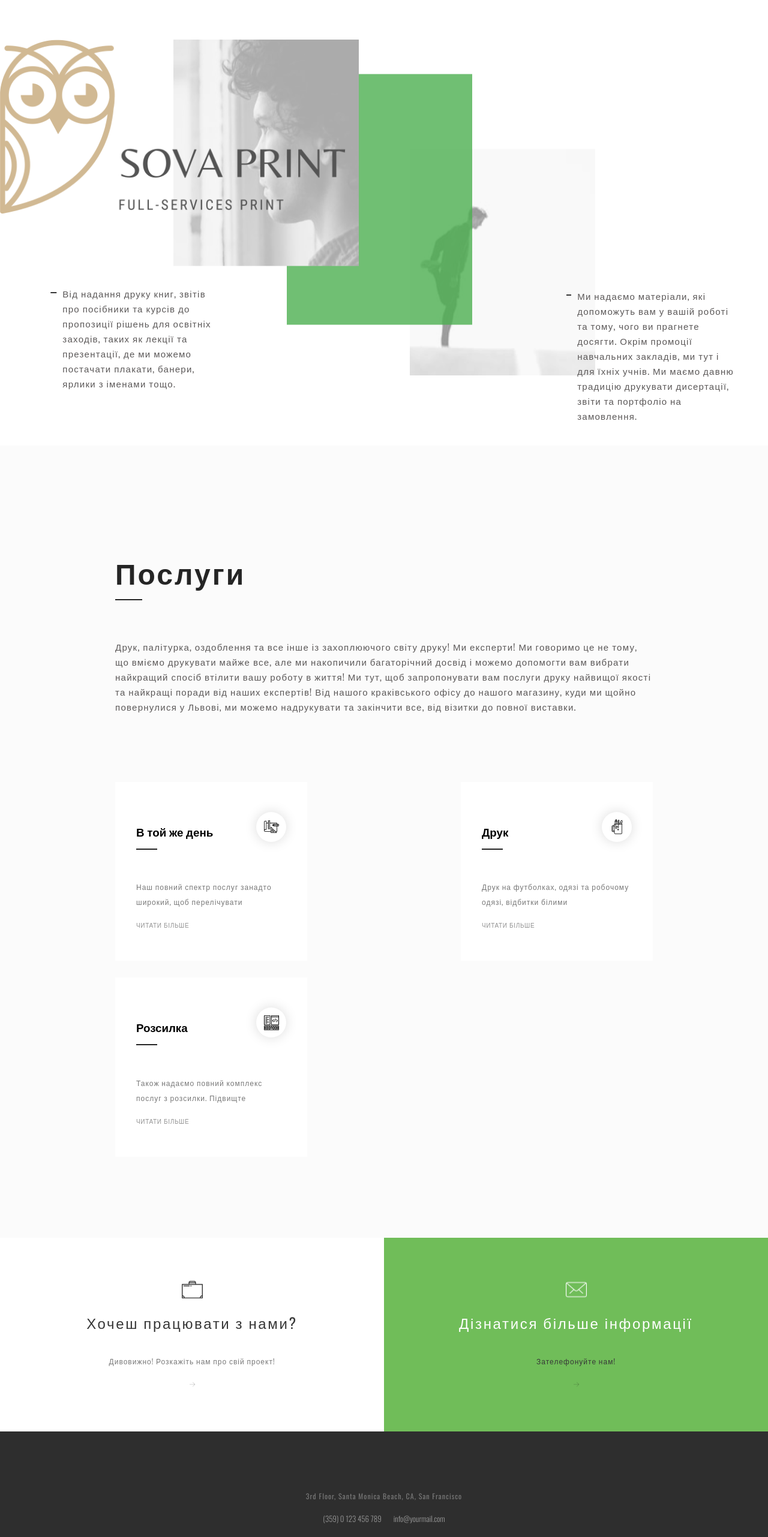
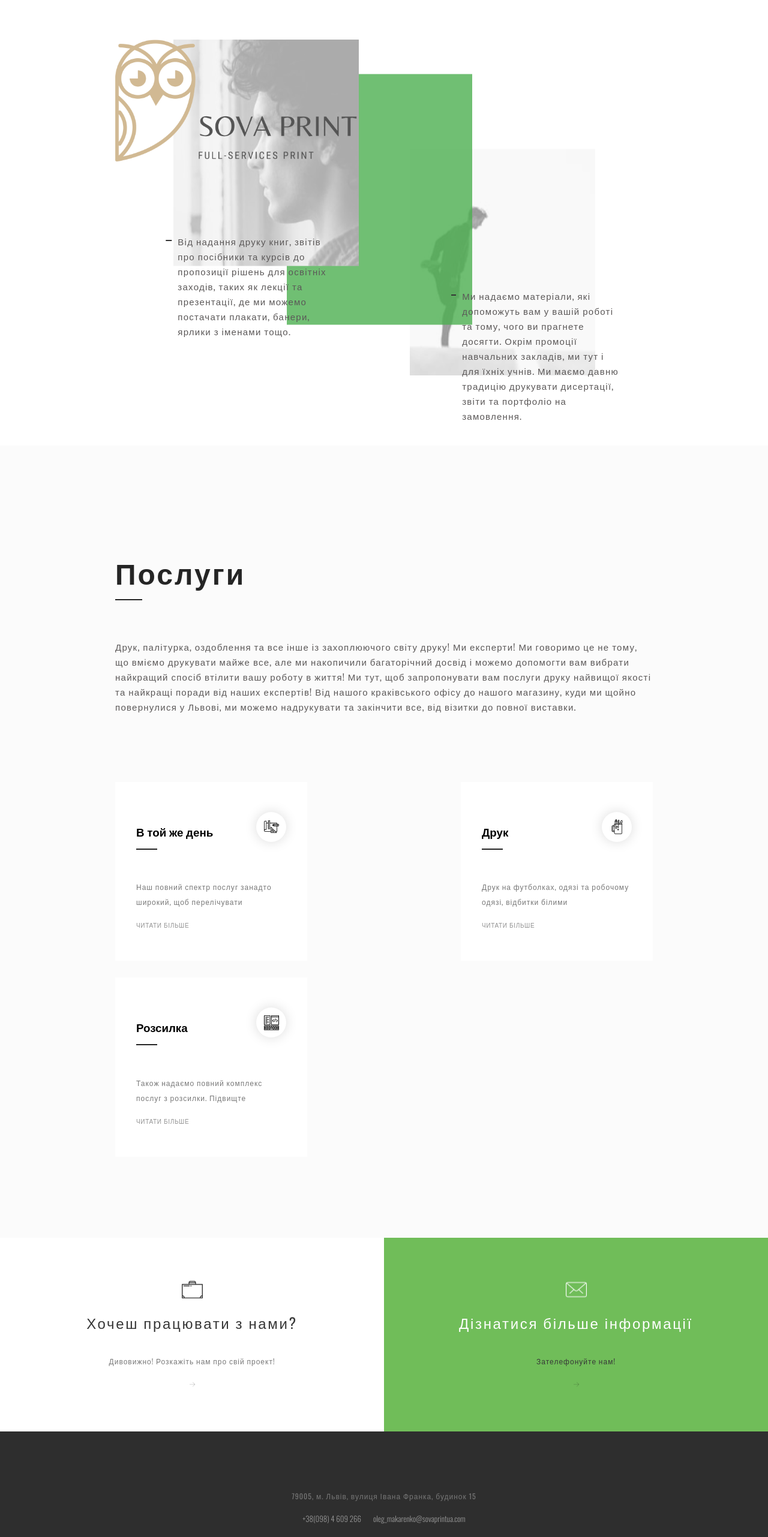
Before and after one commit to ElizaDerk/landingPage_Elena, a React (Create React App) app: page / in a window 1280 px wide. Shown: the part 884-3447 px from the top of the page at 60% size. Built offline with nearby package versions, Linux system fonts and the light colour scheme.

Commit message:
2nd pages:change size of logo and block

```diff
--- a/src/blocks/FirstSection/FirstSection.css
+++ b/src/blocks/FirstSection/FirstSection.css
@@ -48,3 +48,8 @@
     float: right;
     transform: translate(-55px, 400px);
 }
+
+.block-section{
+    max-width: 70%;
+    margin: 0 auto;
+}
--- a/src/blocks/FirstSection/FirstSection.js
+++ b/src/blocks/FirstSection/FirstSection.js
@@ -4,6 +4,7 @@ import logo from "../img/logo1.png"
 const FirstSection = () => {
     return(
         <div className="container" id="t2">
+            <div className="block-section">
                 <img src={logo} alt="logo" className='logo'/>
                 <p className="text-first-section one">
                     Від надання друку книг, звітів про посібники та курсів до пропозиції рішень для освітніх заходів, таких як лекції та презентації,
@@ -15,6 +16,8 @@ const FirstSection = () => {
                     Окрім промоції навчальних закладів, ми тут і для їхніх учнів.  Ми маємо давню традицію друкувати дисертації, звіти та портфоліо на замовлення.
                 </p>
             </div>
+
+        </div>
     )
 }
 export default FirstSection;
--- a/src/blocks/Footer/Footer.js
+++ b/src/blocks/Footer/Footer.js
@@ -20,14 +20,14 @@ const Footer = () => {
                     <img src={mail} alt="sign"/>
                     <h3 className="footer-title white-text">Дізнатися більше інформації</h3>
                     <p className="card-text" style={{color: "#373737"}}>Зателефонуйте нам!</p>
-                    <a href="tel:+3590123456789"><img src={sign} alt="sign"/></a>
+                    <a href="tel:++380984609266"><img src={sign} alt="sign"/></a>
                 </div>
             </div>
             <div className="footer">
-                <p className="card-text">3rd Floor, Santa Monica Beach, CA, San Francisco</p>
+                <p className="card-text">79005, м. Львів, вулиця Івана Франка, будинок 15</p>
                 <div className="footer-address">
-                    <a href="tel:+3590123456789">(359) 0 123 456 789</a>
-                    <a href="mailto:oleg_makarenko@sovaprintua.com">info@yourmail.com</a>
+                    <a href="tel:+380984609266">+38(098) 4 609 266</a>
+                    <a href="mailto:oleg_makarenko@sovaprintua.com">oleg_makarenko@sovaprintua.com</a>
                 </div>
                 {/*<div className="footer-contacts">*/}
                 {/*    <a><img src={facebook} alt="sign"/></a>*/}
```
Lines whose indentation alone changed are shown as unchanged.
